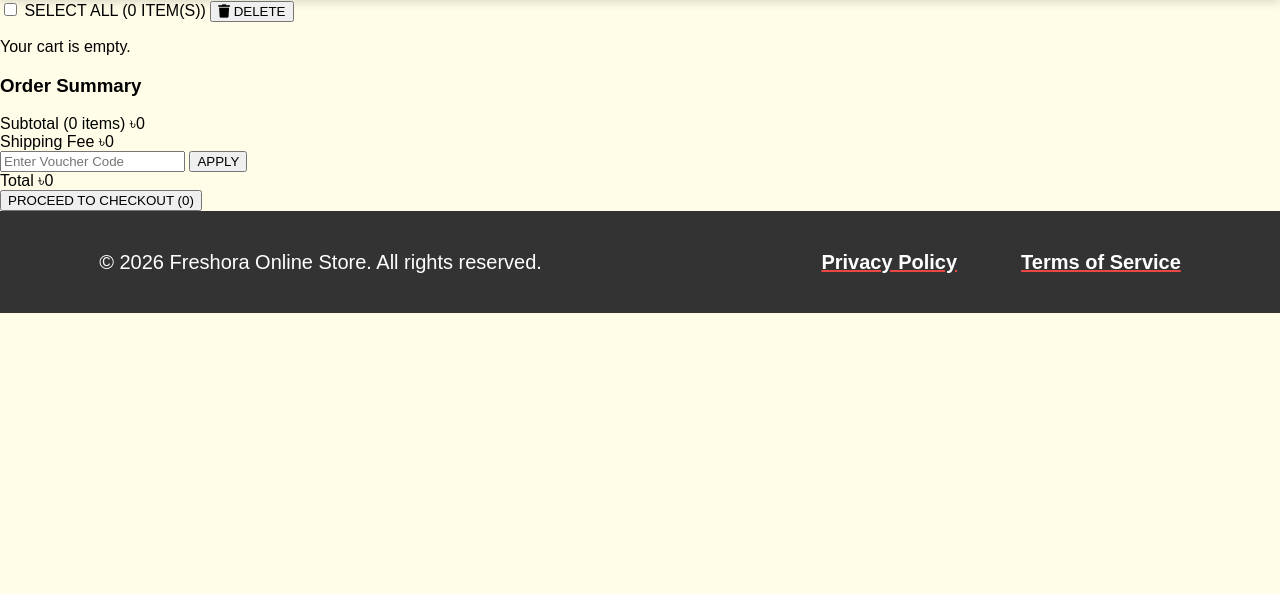
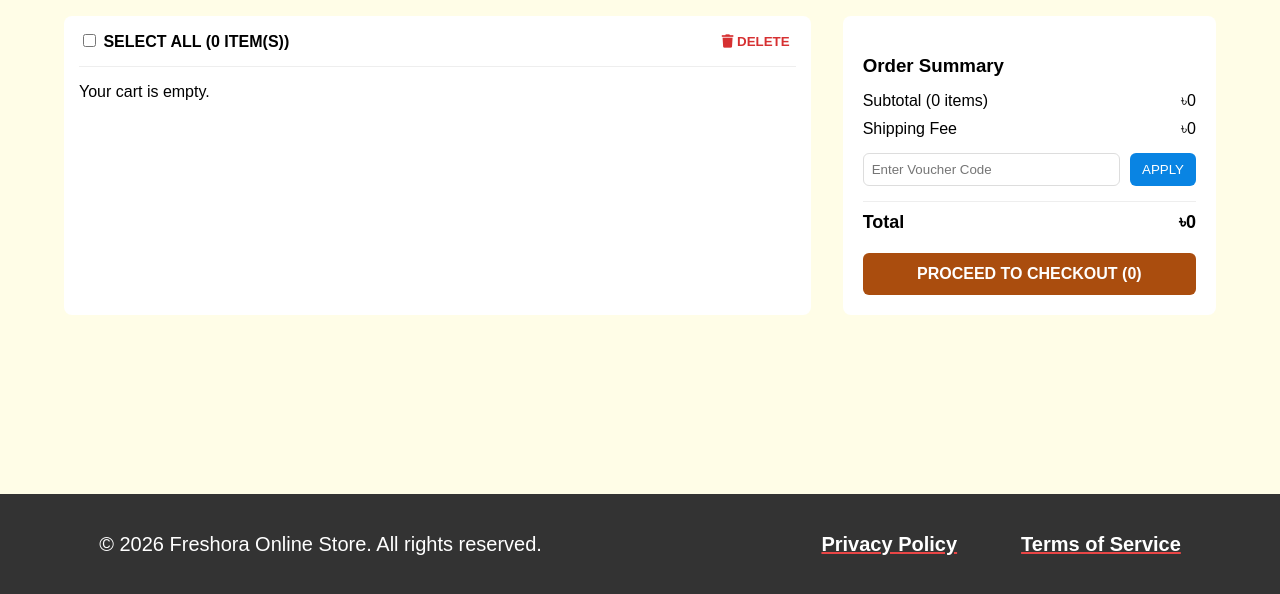
Before and after one commit to ahmednabeen/ecommerce, a Django app: page /cart/ in a window 1280 px wide. Shown: the part 82-676 px from the top of the page. Run offline with Django 5.2, Linux system fonts and the light colour scheme.

Commit message:
fixed css of checkout & cart page

```diff
--- a/myapp/templates/checkout.html
+++ b/myapp/templates/checkout.html
@@ -70,7 +70,7 @@
 
                 <!-- Payment Logos -->
                 <div class="payment-logos">
-                    <p>We accept:</p>
+                    <div><p>We accept:</p></div>
                     <div class="logos-container">
                         <img src="{% static 'images/payoneer.webp' %}" alt="Payoneer" title="Payoneer">
                         <img src="{% static 'images/American Express.png' %}" alt="American Express" title="American Express">
--- a/static/css/style.css
+++ b/static/css/style.css
@@ -1970,15 +1963,243 @@ footer {
     }
 }
 
+
+/* ===================================================================
+        CART Detail Page CSS
+   =================================================================== */
+
+.cart-page-container {
+    display: grid;
+    padding: 1rem 5%;
+    grid-template-columns: 2fr 1fr;
+    gap: 2rem;
+    background: #FFFDE7;
+    margin-bottom: 10.2rem;
+}
+
+.cart-items-list {
+    background: #fff;
+    padding: 15px;
+    border-radius: 8px;
+}
+
+.cart-header {
+    display: flex;
+    justify-content: space-between;
+    align-items: center;
+    border-bottom: 1px solid #eee;
+    padding-bottom: 15px;
+    margin-bottom: 15px;
+    font-weight: 600;
+}
+
+.delete-btn {
+    background: none;
+    border: none;
+    color: #d63031;
+    cursor: pointer;
+    font-weight: 600;
+}
+
+/* Shop group */
+.cart-shop-group {
+    border-bottom: 1px solid #eee;
+    padding: 15px 0;
+}
+
+.shop-header {
+    font-weight: 600;
+    margin-bottom: 10px;
+    color: #444;
+}
+
+/* ===== CART ITEM CARD ===== */
+.cart-item-card {
+    display: grid;
+    grid-template-columns: 30px 90px 1.5fr 1fr 120px 120px;
+    gap: 10px;
+    align-items: center;
+}
+
+.item-image {
+    width: 80px;
+    height: 80px;
+    object-fit: cover;
+    border-radius: 6px;
+    border: 1px solid #eee;
+}
+
+.item-details {
+    font-size: 14px;
+}
+
+.item-name {
+    font-weight: 600;
+    margin-bottom: 5px;
+}
+
+.item-meta {
+    color: #888;
+    font-size: 12px;
+}
+
+/* Price */
+.item-price {
+    font-weight: 600;
+}
+
+.current-price {
+    color: #e67e22;
+    display: block;
+}
+
+.original-price {
+    text-decoration: line-through;
+    color: #aaa;
+    font-size: 13px;
+}
+
+/* Actions */
+.item-actions button {
+    background: none;
+    border: none;
+    cursor: pointer;
+    font-size: 18px;
+    margin-right: 5px;
+}
+
+.wishlist-btn {
+    color: #e84393;
+}
+
+.delete-item-btn {
+    color: #d63031;
+}
+
+/* Quantity */
+.quantity-selector {
+    display: flex;
+    align-items: center;
+    border: 1px solid #ddd;
+    border-radius: 6px;
+    overflow: hidden;
+    width: fit-content;
+}
+
+.quantity-btn {
+    background: #f1f2f6;
+    border: none;
+    padding: 6px 12px;
+    cursor: pointer;
+    font-size: 16px;
+}
+
+.quantity-input {
+    width: 40px;
+    text-align: center;
+    border: none;
+    font-weight: 600;
+}
+
+/* ===== ORDER SUMMARY ===== */
+.order-summary {
+    background: #fff;
+    padding: 20px;
+    border-radius: 8px;
+    height: fit-content;
+    position: sticky;
+    top: 20px;
+}
+
+.order-summary h3 {
+    margin-bottom: 15px;
+}
+
+.summary-row {
+    display: flex;
+    justify-content: space-between;
+    margin: 10px 0;
+}
+
+.summary-row.total {
+    font-size: 18px;
+    font-weight: bold;
+    border-top: 1px solid #eee;
+    padding-top: 10px;
+}
+
+/* Voucher */
+.voucher-section {
+    display: flex;
+    gap: 10px;
+    margin: 15px 0;
+}
+
+.voucher-section input {
+    flex: 1;
+    padding: 8px;
+    border-radius: 6px;
+    border: 1px solid #ddd;
+}
+
+.voucher-section button {
+    padding: 8px 12px;
+    background: #0984e3;
+    color: white;
+    border: none;
+    border-radius: 6px;
+    cursor: pointer;
+}
+
+/* Checkout */
+.checkout-btn {
+    width: 100%;
+    padding: 12px;
+    background: #aa4d0e;
+    color: white;
+    border: none;
+    border-radius: 6px;
+    font-size: 16px;
+    font-weight: 600;
+    cursor: pointer;
+    margin-top: 10px;
+}
+
+.checkout-btn:hover {
+    background: #d35400;
+}
+
+/* ===== RESPONSIVE ===== */
+@media (max-width: 1024px) {
+    .cart-page-container {
+        grid-template-columns: 1fr;
+    }
+
+    .order-summary {
+        position: static;
+    }
+}
+
+@media (max-width: 768px) {
+    .cart-item-card {
+        grid-template-columns: 25px 70px 1fr;
+        grid-template-rows: auto auto auto;
+    }
+
+    .item-price,
+    .item-actions,
+    .quantity-selector {
+        grid-column: span 3;
+    }
+}
+
 /* =================================================================== */
 /*        CHECKOUT PAGE STYLES (with Payment Section)                 */
 /* =================================================================== */
 
 /* --- Main Layout --- */
 .checkout-container {
-    max-width: 1100px;
-    margin: 100px auto 40px;
-    padding: 0 5%;
+    padding: 1rem 7%;
 }
 
 .checkout-header {
```
Also changed, not shown: other parts of static/css/style.css (+37 -49 lines), db.sqlite3.
